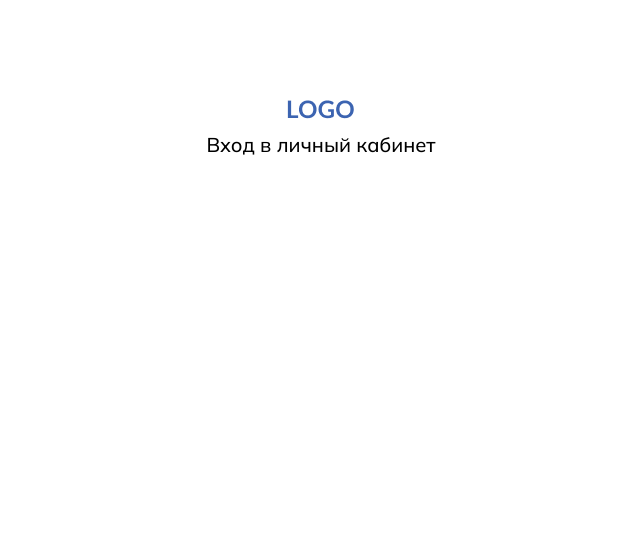
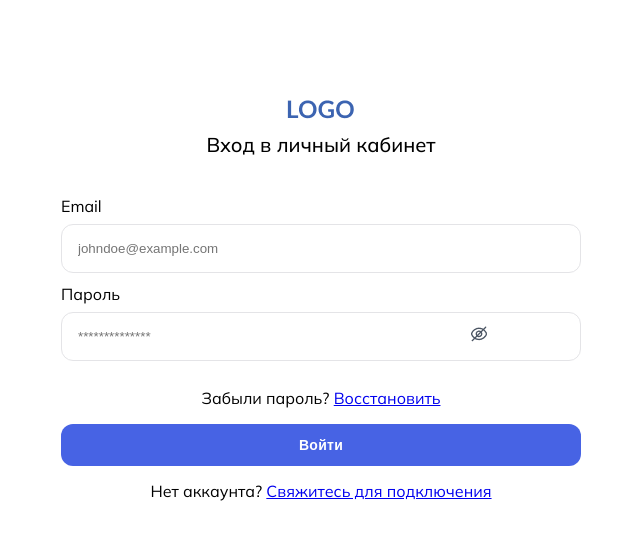
Before and after one commit to sauran-a/cafe-loyalty, a Flask app: template templates/login.html in a window 1280 px wide. Shown: the part 222-762 px from the top of the page, without its empty margins (319-959 px from the left). Run offline with Flask 2, Linux system fonts and the light colour scheme; the template is opened without the code that fills it, so the values that code supplies are empty; some web fonts are replaced.

Commit message:
login finished, main page edited

```diff
--- a/static/style.css
+++ b/static/style.css
@@ -202,6 +202,7 @@ nav {
 /* LOGIN PAGE ============================*/
 
 .login-box {
+  position: relative;
   display: flex;
   flex-direction: column;
   align-items: center;
@@ -216,6 +217,48 @@ nav {
   line-height: 2.4rem;
 }
 
+.form {
+  display: flex;
+  flex-direction: column;
+  width: 52rem;
+}
+
+.form__label {
+  font-weight: 400;
+  font-size: 1.6rem;
+  line-height: 1.9rem;
+  margin-bottom: 0.8rem;
+}
+
+.form__input {
+  height: 4.9rem;
+  border: 1px solid #e4e4e7;
+  border-radius: 12px;
+  padding-left: 1.6rem;
+  margin-bottom: 1.2rem;
+}
+
+.form__input:focus {
+  outline: 1px solid #5c73db;
+}
+
+.login-box__text {
+  font-weight: 400;
+  font-size: 1.6rem;
+  line-height: 1.9rem;
+  text-align: center;
+}
+
+.login-box__forget p {
+  margin-top: 1.6rem;
+}
+
+.login-box__img {
+  position: absolute;
+  top: 55%;
+  right: 37%;
+  z-index: 10;
+}
 /* BUTTONS ================================*/
 
 .btn {
@@ -238,6 +281,12 @@ nav {
   filter: drop-shadow(0px 4px 4px rgba(0, 0, 0, 0.25));
 }
 
+.btn--enter {
+  width: 100%;
+  background: #4763e4;
+  border-radius: 12px;
+}
+
 /* MEDIA ============================================================ */
 
 @media (max-width: 1300px) {
--- a/templates/index.html
+++ b/templates/index.html
@@ -25,7 +25,9 @@
           </div>
           <div class="nav__buttons">
             <button class="btn btn--reg">Зарегистрироваться</button>
-            <button class="btn btn--login">Войти</button>
+            <button class="btn btn--login">
+              <a href="../templates/login.html">Войти</a>
+            </button>
           </div>
         </nav>
       </header>
--- a/templates/login.html
+++ b/templates/login.html
@@ -20,6 +20,44 @@
       <div class="login-box__heading">
         <h2>Вход в личный кабинет</h2>
       </div>
+
+      <div class="login-box__form">
+        <form class="form" action="#">
+          <label class="form__label" for="email">Email</label>
+          <input
+            id="email"
+            type="email"
+            class="form__input"
+            placeholder="johndoe@example.com"
+            name="email"
+          />
+
+          <label class="form__label" for="password">Пароль</label>
+          <input
+            id="password"
+            type="password"
+            class="form__input"
+            placeholder="**************"
+            name="email"
+          />
+        </form>
+
+        <div class="login-box__img">
+          <img class="eye-pic" src="../static/images/Vector.png" alt="" />
+        </div>
+
+        <div class="login-box__forget">
+          <p class="login-box__text">
+            Забыли пароль? <span><a href="#">Восстановить</a></span>
+          </p>
+        </div>
+        <button class="btn btn--enter">Войти</button>
+      </div>
+      <div class="login-box__forget">
+        <p class="login-box__text">
+          Нет аккаунта? <span><a href="#">Свяжитесь для подключения</a></span>
+        </p>
+      </div>
     </div>
   </body>
 </html>
```
Also changed, not shown: static/images/Vector.png (added).
